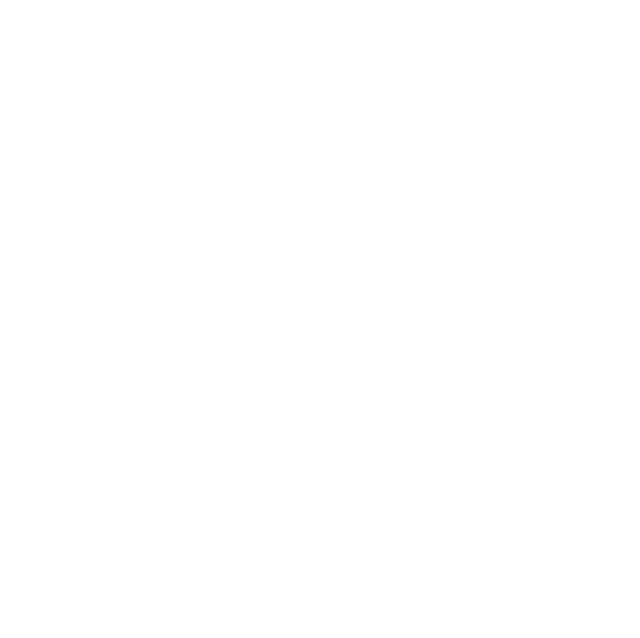
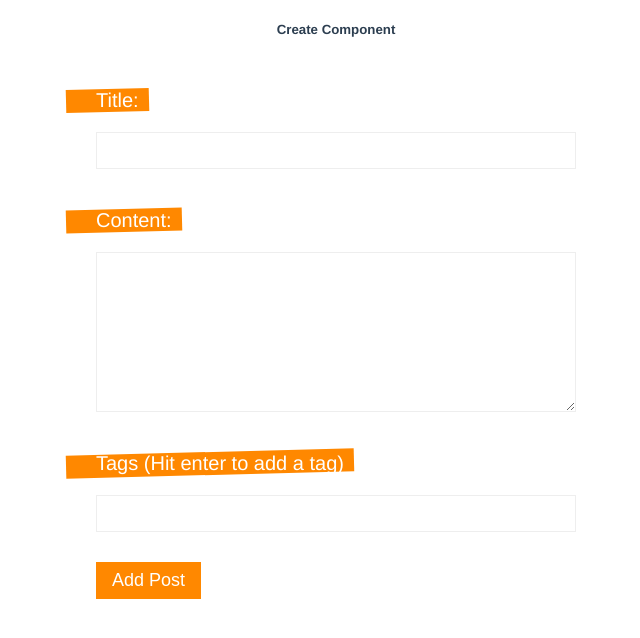
Before and after one commit to anthonygilbertt/vue-dojo-blog, a Vue app: page /create in a window 1280 px wide. Before the commit this address had no page. Shown: the top 638 px of the page, without its empty margins (304-944 px from the left). Built offline with nearby package versions, Linux system fonts and the light colour scheme.

Commit message:
83. Making a Vue form: Made a 'Create' post form that allows for title, text, and a hash

```diff
--- a/src/router/index.js
+++ b/src/router/index.js
@@ -1,6 +1,7 @@
 import { createRouter, createWebHistory } from 'vue-router'
 import Home from '../views/Home.vue'
 import Details from '../views/Details.vue'
+import Create from '../views/Create.vue'
 
 const routes = [
   {
@@ -13,6 +14,11 @@
     name: 'Details',
     component: Details,
     props: true
+  },
+  {
+    path: '/create',
+    name: 'Create',
+    component: Create
   }
 ]
 
--- /dev/null
+++ b/src/views/Create.vue
@@ -0,0 +1,108 @@
+<template>
+  <h5>Create Component</h5>
+
+  <div class="create">
+    <form>
+      <label>Title:</label>
+      <!-- I want to do a v-model for this-->
+      <input type="text" required />
+
+      <label>Content:</label>
+      <!--I want to do a v-model for this-->
+      <textarea required></textarea>
+
+      <label>Tags (Hit enter to add a tag)</label>
+      <!--I want to do a v-model for this-->
+      <input type="text" v-model="tag" @keydown.enter.prevent="handleKeydown" />
+
+      <div v-for="tag in tags" :key="tag" class="pill">#{{tag}}</div>
+      <button>Add Post</button>
+    </form>
+  </div>
+
+  <!-- <Spinner /> -->
+</template>
+
+<script>
+import { ref } from "vue";
+import Spinner from "@/components/Spinner.vue";
+
+export default {
+  name: "Create",
+  components: { Spinner },
+  setup() {
+    const title = ref("");
+    const body = ref("");
+    const tag = ref("");
+    const tags = ref([]);
+
+    const handleKeydown = () => {
+      if (!tags.value.includes(tag.value)) {
+        //remove white spaces
+        tag.value = tag.value.replace(/\s/, "");
+        tags.value.push(tag.value);
+      }
+      tag.value = "";
+    };
+
+    return { title, body, tag, handleKeydown, tags };
+  },
+};
+</script>
+
+<style>
+  form {
+    max-width: 480px;
+    margin: 0 auto;
+    text-align: left;
+  }
+  input, textarea {
+    display: block;
+    margin: 10px 0;
+    width: 100%;
+    box-sizing: border-box;
+    padding: 10px;
+    border: 1px solid #eee;
+  }
+  textarea {
+    height: 160px;
+  }
+  label {
+    display: inline-block;
+    margin-top: 30px;
+    position: relative;
+    font-size: 20px;
+    color: white;
+    margin-bottom: 10px;
+  }
+  label::before {
+    content: "";
+    display: block;
+    width: 100%;
+    height: 100%;
+    background: #ff8800;
+    position: absolute;
+    z-index: -1;
+    padding-right: 40px;
+    left: -30px;
+    transform: rotateZ(-1.5deg);
+  }
+  button {
+    display: block;
+    margin-top: 30px;
+    background: #ff8800;
+    color: white;
+    border: none;
+    padding: 8px 16px;
+    font-size: 18px
+  }
+  .pill {
+    display: inline-block;
+    margin: 10px 10px 0 0;
+    color: #444;
+    background: #ddd;
+    padding: 8px;
+    border-radius: 20px;
+    font-size: 14px;
+  }
+</style>
```
